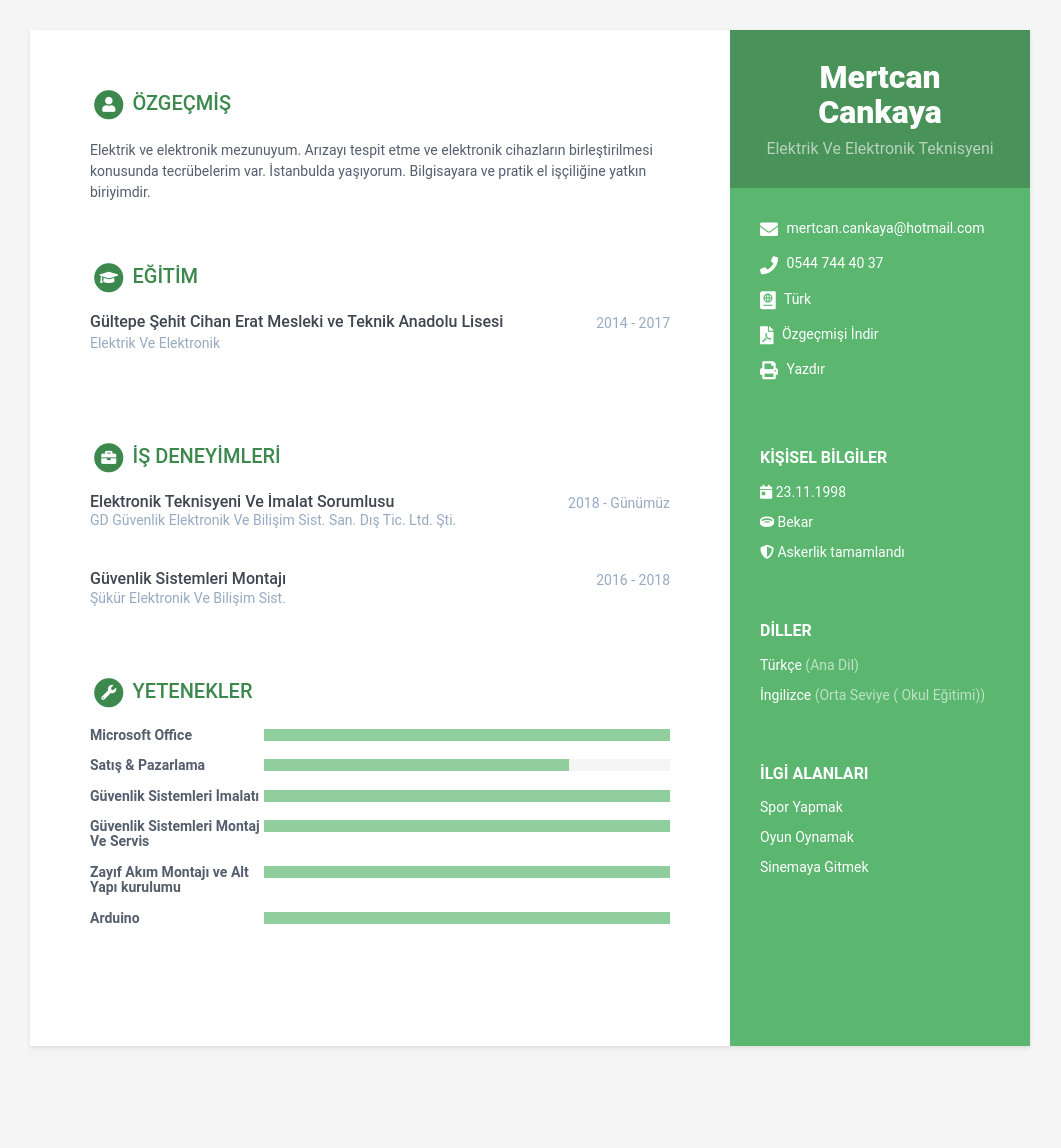
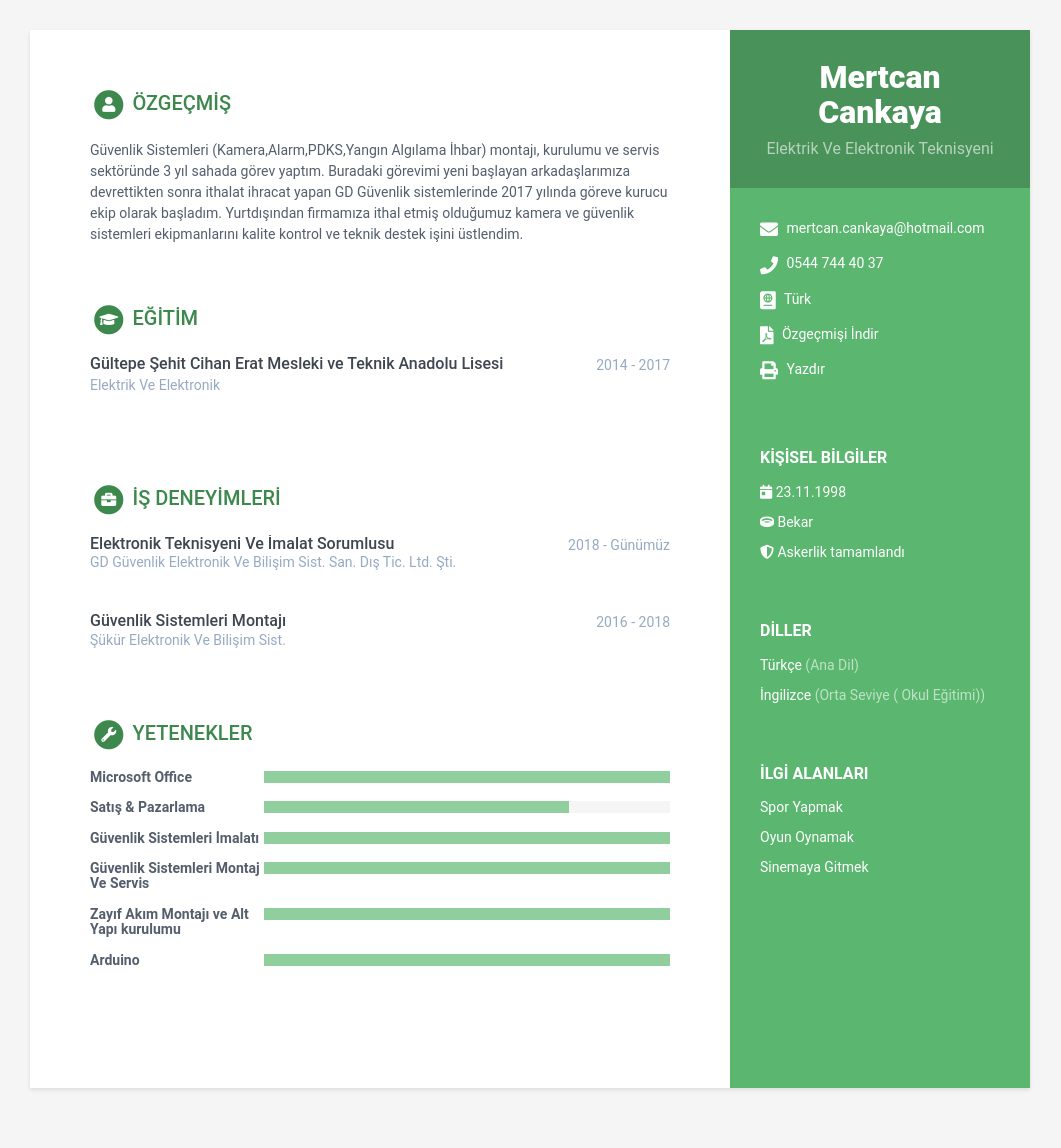
Before and after one commit to mertcankayaa/resume, a Jekyll site: the page built from index.html, in a window 1280 px wide. Shown: the whole page, without its empty margins (110-1171 px from the left). Built offline with Jekyll 4.4.1, drawn with Linux system fonts in a browser that asks for light colours; before the commit the page ends 1106 px from its top, so only the background shows below that.

Commit message:
Update data.yml

```diff
--- a/_data/data.yml
+++ b/_data/data.yml
@@ -62,9 +62,7 @@ sidebar:
 career-profile:
     title: ÖZGEÇMİŞ
     summary: |
-      Elektrik ve elektronik mezunuyum. Arızayı tespit etme ve elektronik
-      cihazların birleştirilmesi konusunda tecrübelerim var.
-      İstanbulda yaşıyorum. Bilgisayara ve pratik el işçiliğine yatkın biriyimdir.
+      Güvenlik Sistemleri (Kamera,Alarm,PDKS,Yangın Algılama İhbar) montajı, kurulumu ve servis sektöründe 3 yıl sahada görev yaptım. Buradaki görevimi yeni başlayan arkadaşlarımıza devrettikten sonra ithalat ihracat yapan GD Güvenlik sistemlerinde 2017 yılında göreve kurucu ekip olarak başladım. Yurtdışından firmamıza ithal etmiş olduğumuz kamera ve güvenlik sistemleri ekipmanlarını kalite kontrol ve teknik destek işini üstlendim.
 education:
     - degree: Gültepe Şehit Cihan Erat Mesleki ve Teknik Anadolu Lisesi
       university: Elektrik Ve Elektronik
```
